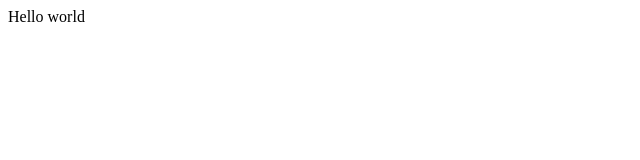
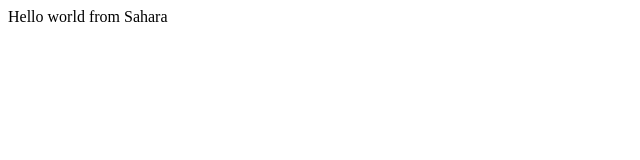
Before and after one commit to saharamuhina/Testing, a plain HTML site: page index.html in a window 1280 px wide. Shown: the whole page, without its empty margins (0-640 px from the left). Drawn offline with Linux system fonts and the light colour scheme.

Commit message:
fdkahfda

```diff
--- a/index.html
+++ b/index.html
@@ -9,7 +9,7 @@
 </head>
 
 <body>
-  Hello world
+  Hello world from Sahara
   <script src="script.js"></script>
 
  <!--
```
